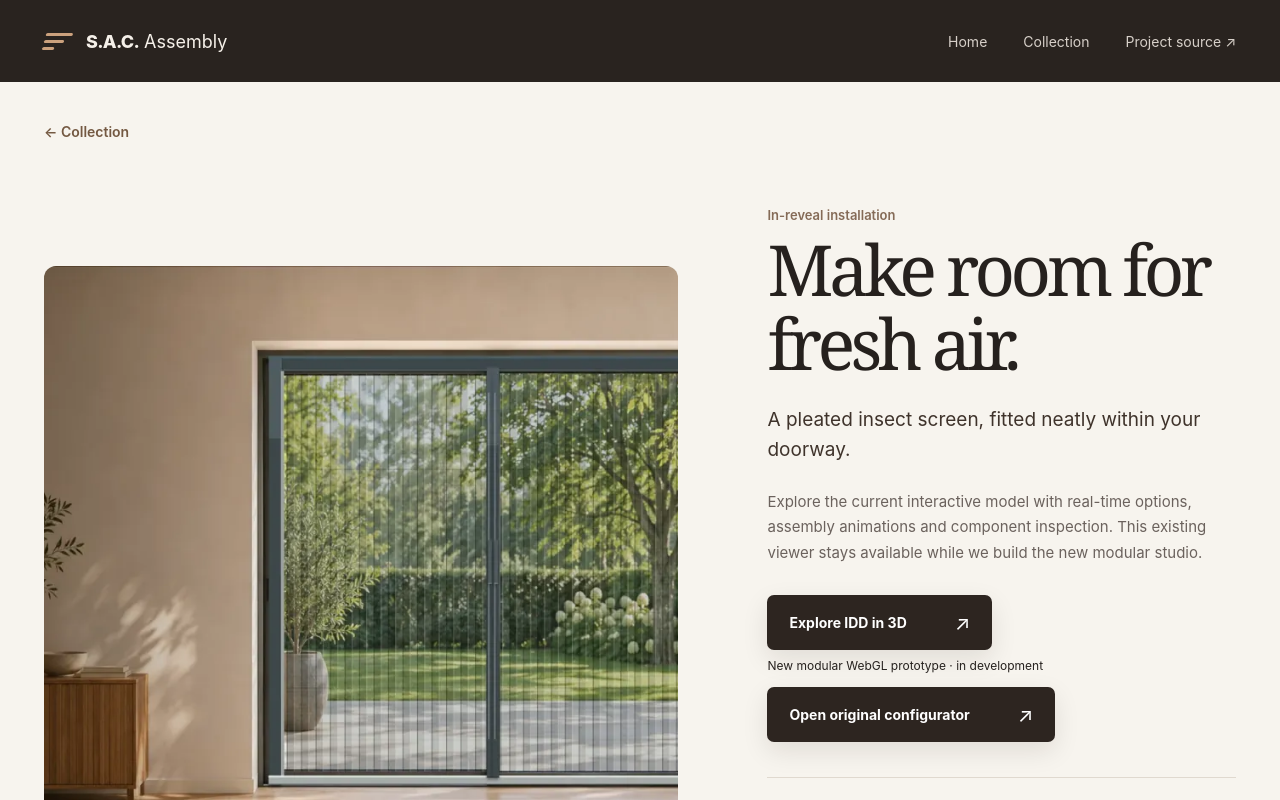
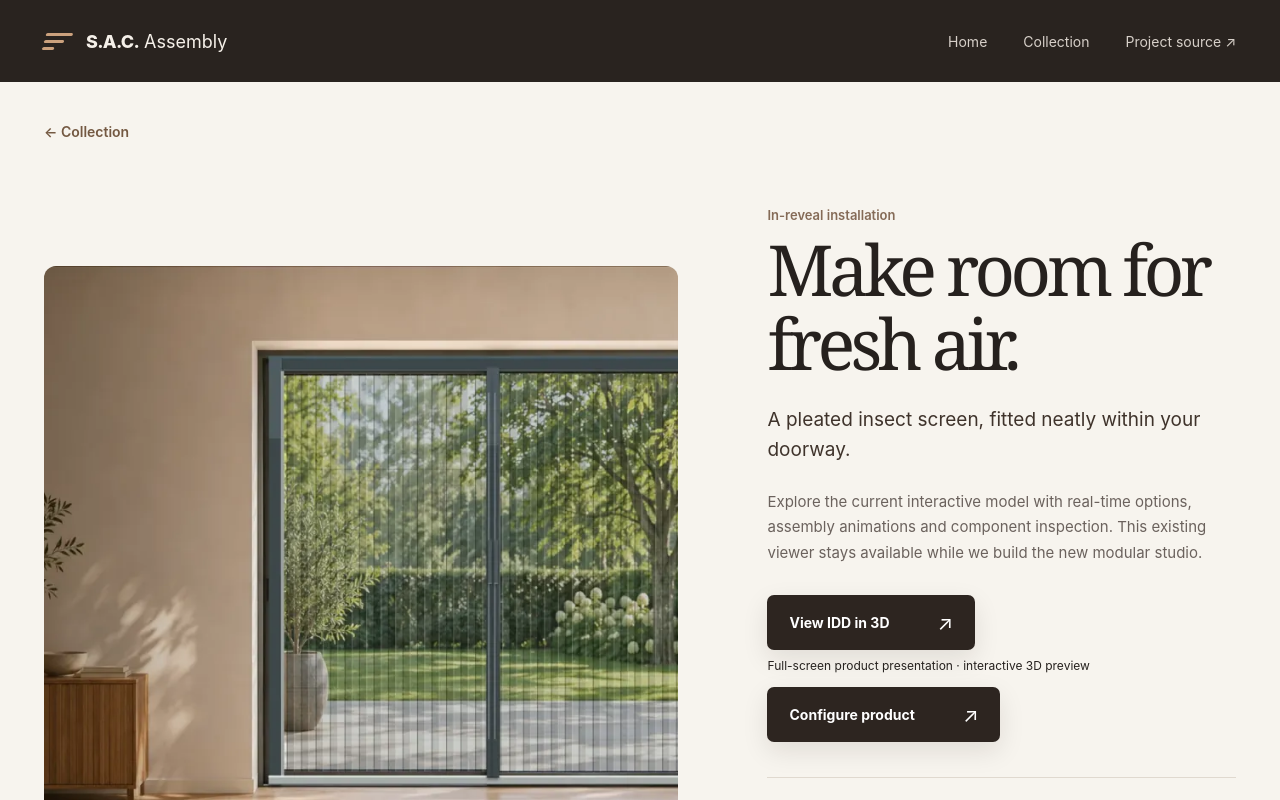
Before and after one commit to LazarMal/SAC-Assembly-Product-Studio, a React (Vite) app in the folder apps/studio/: page /#/products/idd-insect-doors in a window 1280 px wide. Shown: the top 800 px of the page. Built offline with nearby package versions, Linux system fonts and the light colour scheme.

Commit message:
ux: clearly distinguish 3D product presentation from technical configurator

```diff
--- a/apps/studio/src/pages/ProductPage.tsx
+++ b/apps/studio/src/pages/ProductPage.tsx
@@ -34,8 +34,8 @@ export default function ProductPage() {
         <h1>{product.feature}</h1>
         <p className="detail-lead">{product.description}</p>
         <p className="detail-note">Explore the current interactive model with real-time options, assembly animations and component inspection. This existing viewer stays available while we build the new modular studio.</p>
-        {product.id==='idd'&&<div className="product-beta-link"><Link className="button button-dark" to="/products/idd-insect-doors/3d">Explore IDD in 3D <span aria-hidden="true">↗</span></Link><p className="concept-caption">New modular WebGL prototype · in development</p></div>}
-        <a className="button button-dark" href={legacyViewerUrl(product.legacyFile)}>Open original configurator <span aria-hidden="true">↗</span></a>
+        {product.id==='idd'&&<div className="product-beta-link"><Link className="button button-dark" to="/products/idd-insect-doors/3d">View IDD in 3D <span aria-hidden="true">↗</span></Link><p className="concept-caption">Full-screen product presentation · interactive 3D preview</p></div>}
+        <a className="button button-dark" href={legacyViewerUrl(product.legacyFile)}>Configure product <span aria-hidden="true">↗</span></a>
         <div className="detail-meta"><strong>Studio capabilities</strong>
           {loadError ? <p>Details unavailable. You can still open the interactive viewer.</p> : !definition ? <p aria-live="polite">Loading product details…</p> : <>
             <ul>
```
